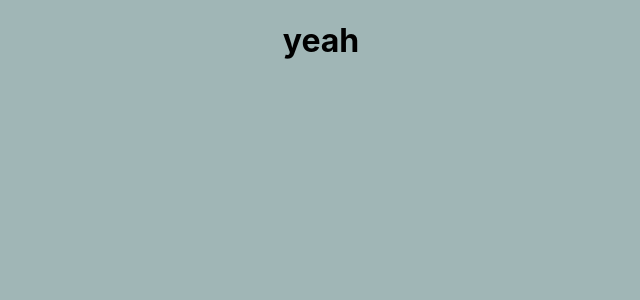
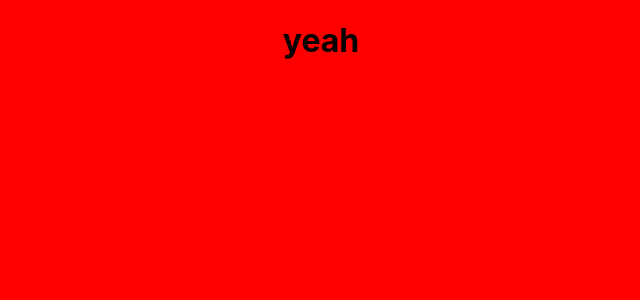
Before and after one commit to Chris-uche/Movie, a React (Create React App) app: page / in a window 1280 px wide. Shown: the top 300 px of the page, without its empty margins (319-959 px from the left). Built offline with nearby package versions, Linux system fonts and the light colour scheme.

Commit message:
added a new bg color

```diff
--- a/src/App.css
+++ b/src/App.css
@@ -3,5 +3,5 @@
 }
 
 body{
-  background-color: rgb(160, 182, 182);
+  background-color: red;
 }
```
